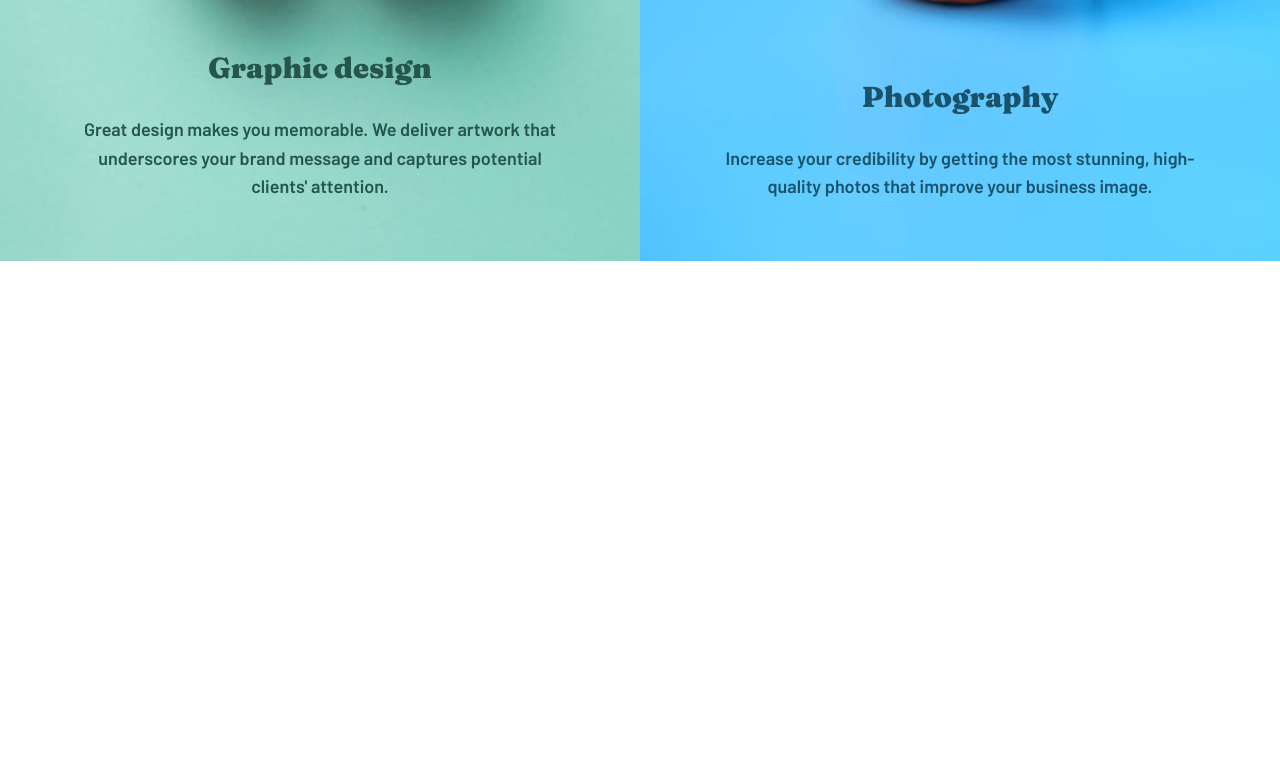
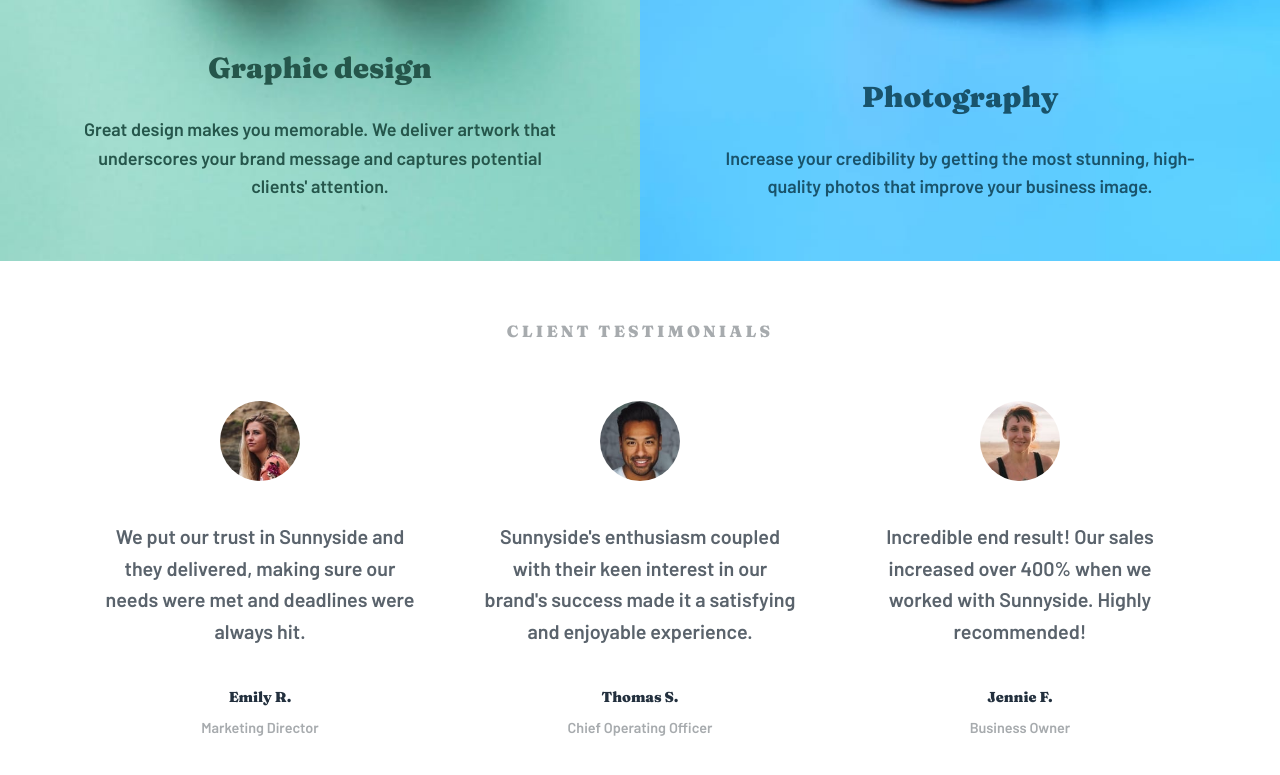
Before and after one commit to giullianoth/SunnysideAgencyLandingPage_FrontendMentor_React, a React (Vite) app: page / in a window 1280 px wide. Shown: the part 2050-2825 px from the top of the page. Before the commit the page ends 2311 px from the top, so only its background shows below. Built offline with nearby package versions, Linux system fonts and the light colour scheme.

Commit message:
testimonials section

```diff
--- a/src/App.jsx
+++ b/src/App.jsx
@@ -4,7 +4,7 @@ import Header from "./components/page/Header"
 import Headline from "./components/page/Headline"
 import Presentation from "./components/page/Presentation"
 import Services from "./components/page/Services"
-// import Testimonials from "./components/page/Testimonials"
+import Testimonials from "./components/page/Testimonials"
 
 function App() {
   return (
@@ -14,8 +14,8 @@ function App() {
         <Headline />
         <Presentation />
         <Services />
-        {/* <Testimonials />
-        <Gallery /> */}
+        <Testimonials />
+        {/* <Gallery /> */}
       </main>
       {/* <Footer /> */}
     </>
--- /dev/null
+++ b/src/components/common/Testimonial/Testimonial.module.css
@@ -0,0 +1,35 @@
+.testimonial {
+    flex-basis: 100%;
+    padding-inline: 20px;
+    text-align: center;
+
+    @media(min-width: 900px) {
+        flex-basis: calc((100% / 3) - 20px);
+        max-width: 460px;
+    }
+}
+
+.testimonial__avatar {
+    margin-bottom: 40px;
+
+    img {
+        margin-inline: auto;
+        width: 80px;
+        border-radius: 50%;
+    }
+}
+
+.testimonial__text {
+    font-size: 1.1em;
+    margin-bottom: 40px;
+}
+
+.testimonial__name {
+    font-size: 0.8em;
+    margin-bottom: 10px;
+}
+
+.testimonial__role {
+    font-size: 0.8em;
+    color: var(--color-grayish-blue);
+}
--- /dev/null
+++ b/src/components/common/Testimonial/index.jsx
@@ -0,0 +1,20 @@
+import styles from "./Testimonial.module.css"
+
+const Testimonial = ({ avatar, name, role, testimonial }) => {
+    return (
+        <article className={styles.testimonial}>
+            <div className={styles.testimonial__avatar}>
+                <img src={avatar} alt={name} />
+            </div>
+
+            <p className={styles.testimonial__text}>{testimonial}</p>
+
+            <header>
+                <h2 className={styles.testimonial__name}>{name}</h2>
+                <p className={styles.testimonial__role}>{role}</p>
+            </header>
+        </article>
+    )
+}
+
+export default Testimonial
--- /dev/null
+++ b/src/components/page/Testimonials/Testimonials.module.css
@@ -0,0 +1,40 @@
+.testimonials {
+    width: 100%;
+    margin-block: 60px;
+}
+
+.testimonials__container {
+    max-width: 1440px;
+    margin-inline: auto;
+    padding-inline: 20px;
+}
+
+.testimonials__title {
+    text-align: center;
+    margin-bottom: 60px;
+
+    h1 {
+        text-transform: uppercase;
+        font-size: 0.9em;
+        letter-spacing: 0.2em;
+        color: var(--color-grayish-blue);
+    }
+}
+
+.testimonials__list {
+    display: flex;
+    justify-content: center;
+    align-items: center;
+    flex-wrap: wrap;
+    gap: 70px 20px;
+    max-width: 460px;
+    margin-inline: auto;
+
+    @media(min-width: 768px) {
+        max-width: none;
+    }
+
+    @media(min-width: 1200px) {
+        padding-inline: 50px;
+    }
+}
--- /dev/null
+++ b/src/components/page/Testimonials/index.jsx
@@ -0,0 +1,33 @@
+import styles from "./Testimonials.module.css"
+import photo1 from "../../../assets/images/image-emily.jpg"
+import photo2 from "../../../assets/images/image-thomas.jpg"
+import photo3 from "../../../assets/images/image-jennie.jpg"
+import Testimonial from "../../common/Testimonial"
+import { testimonials } from "../../../defs/definitions"
+
+const images = [photo1, photo2, photo3]
+
+const Testimonials = () => {
+    return (
+        <section className={styles.testimonials}>
+            <div className={styles.testimonials__container}>
+                <header className={styles.testimonials__title}>
+                    <h1>Client testimonials</h1>
+                </header>
+
+                <div className={styles.testimonials__list}>
+                    {testimonials.map((testimonial, index) => (
+                        <Testimonial
+                            key={`testimonial-${index + 1}`}
+                            avatar={testimonial.avatar(images[index])}
+                            name={testimonial.name}
+                            role={testimonial.role}
+                            testimonial={testimonial.testimonial} />
+                    ))}
+                </div>
+            </div>
+        </section>
+    )
+}
+
+export default Testimonials
```
